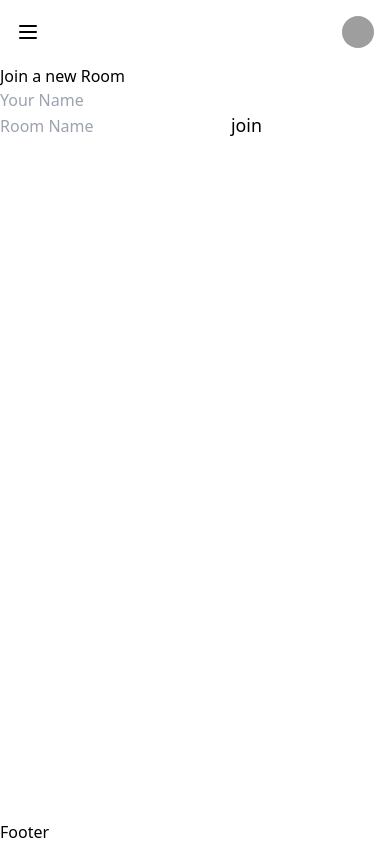
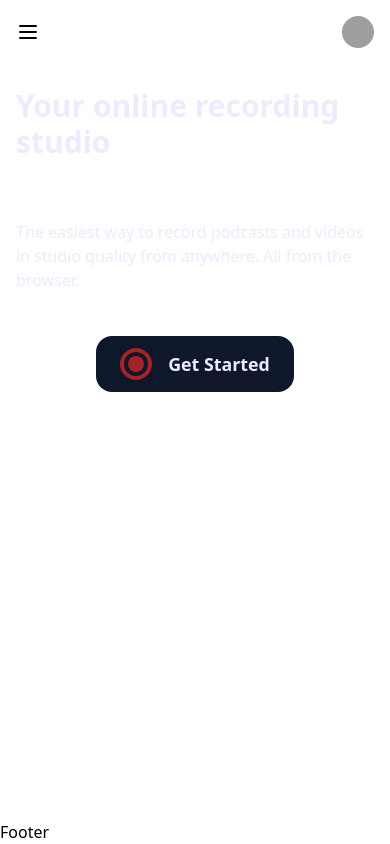
Before and after one commit to lpradovera/camcorder, a React (Vite) app: page / in a window 390 px wide. Built offline with nearby package versions, Linux system fonts and the light colour scheme; grey boxes are pictures that could not be loaded; a web font is replaced by a local one.

Commit message:
Adding properties to the config, Setting up the first page

```diff
--- a/src/components/App/App.jsx
+++ b/src/components/App/App.jsx
@@ -5,6 +5,7 @@ import { JoinCallForm } from "../JoinCallForm/JoinCallForm";
 import { InviteForm } from "../InviteForm/InviteForm";
 import { InCall } from "../InCall/InCall";
 import { NotFoundPage } from "../NotFoundPage/NotFoundPage";
+import { Home } from '../Home/Home';
 
 import {
   Routes,
@@ -36,8 +37,9 @@ export const App = () => {
     <>
       <Routes>
         <Route path="/" element={<Layout />}>
+          <Route index element={<Home />} />
           <Route
-            index
+            path="dashboard"
             element={
               <JoinCallForm
                 onJoin={({ room, name }) => {
--- /dev/null
+++ b/src/components/Home/Home.jsx
@@ -0,0 +1,19 @@
+import React from "react";
+import { GetStartedButton } from "./components/GetStartedButton/GetStartedButton";
+
+export const Home = () => {
+  return (
+    <>
+      <div className="max-w-7xl mx-auto py-6 px-4 sm:px-6 md:pt-20 lg:pt-28 lg:px-8 flex flex-col items-center">
+        <h1 className="text-3xl font-bold text-silver-100 font-extrabold">
+          Your online recording studio
+        </h1>
+        <p className="mt-4 pt-11 pb-11 text-silver-100 font-medium">
+          The easiest way to record podcasts and videos in studio quality from
+          anywhere. All from the browser.
+        </p>
+        <GetStartedButton />
+      </div>
+    </>
+  );
+};
--- /dev/null
+++ b/src/components/Home/components/GetStartedButton/GetStartedButton.jsx
@@ -0,0 +1,18 @@
+import React from "react";
+import { useNavigate } from "react-router-dom";
+
+export const GetStartedButton = () => {
+  let navigate = useNavigate();
+
+  return (
+    <button
+      onClick={() => navigate("/dashboard")}
+      className="hover:bg-slate-800 rounded-2xl flex items-center text-silver-100 bg-slate-900 px-6 py-3"
+    >
+      <div className="animate-pulse border-4 border-red-600 rounded-full w-8 h-8 flex flex-col items-center justify-center">
+        <div className="rounded-full w-4 h-4 bg-red-600"></div>
+      </div>
+      <p className="ml-4 font-extrabold">Get Started</p>
+    </button>
+  );
+};
--- a/src/components/OutletWrapper/OutletWrapper.jsx
+++ b/src/components/OutletWrapper/OutletWrapper.jsx
@@ -2,7 +2,7 @@ import React from "react";
 
 export const OutletWrapper = ({children}) => {
   return (
-    <main className="dark:bg-slate-800 mb-auto">
+    <main className="dark:bg-slate-700 mb-auto">
       {children}
     </main>
   );
--- a/tailwind.config.js
+++ b/tailwind.config.js
@@ -24,7 +24,13 @@ module.exports = {
         200: "#0F172A",
       },
       "bubble-gum": "#ff77e9",
-      bermuda: "#78dcca",
+      red: {
+        500: '#ef4444',
+        600: '#dc2626',
+        700: '#b91c1c',
+        800: '#991b1b',
+        900: '#7f1d1d',
+      },
       slate: {
         500: "#64748b",
         600: "#475569",
@@ -43,6 +49,11 @@ module.exports = {
         sans: ["Inter var", ...defaultTheme.fontFamily.sans],
       },
     },
+    fontWeight: {
+      medium: 500,
+      semibold: 600,
+      extrabold: 800,
+    }
   },
   plugins: [],
 };
```
